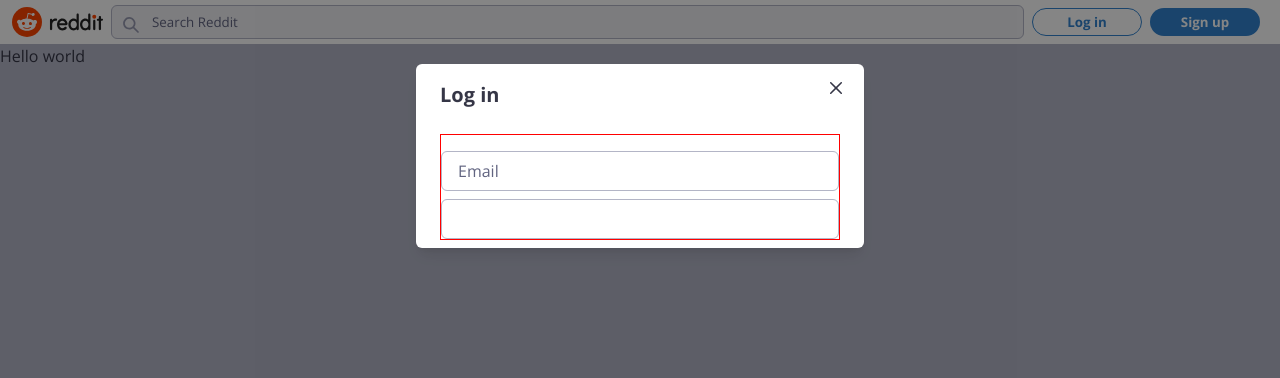
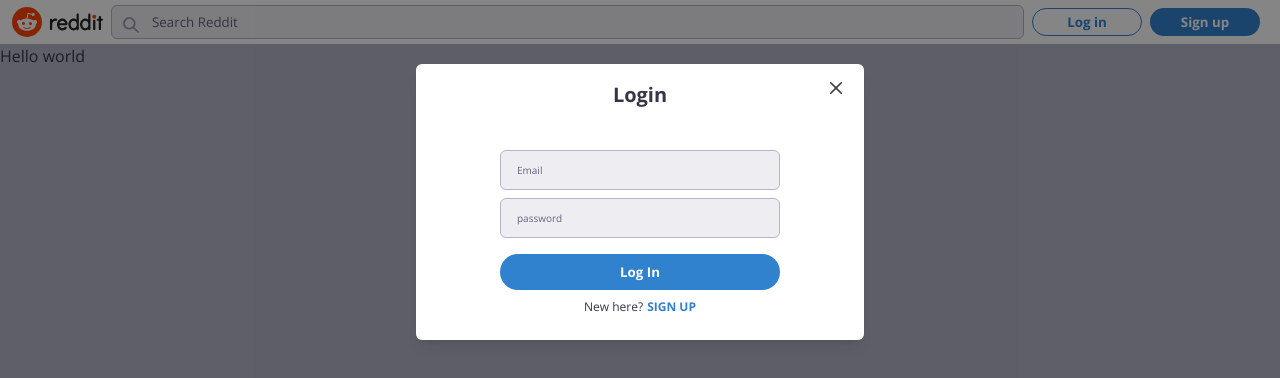
Before and after one commit to KevinMCruzP/Reddit_Clone-Nextjs-Firebase, a Next.js app: page / in a window 1280 px wide. Both pictures are taken after a click on the button "Log in". Shown: the top 378 px of the page. Built offline with nearby package versions, Linux system fonts and the light colour scheme.

Commit message:
style:  Login Modal Content

```diff
--- a/src/components/Modal/Auth/AuthModal.tsx
+++ b/src/components/Modal/Auth/AuthModal.tsx
@@ -22,8 +22,8 @@
     <Modal isOpen={modalState.open} onClose={handleClose}>
       <ModalOverlay />
       <ModalContent>
-        <ModalHeader>
-          {modalState.view === "login" && "Log in"}
+        <ModalHeader textAlign="center">
+          {modalState.view === "login" && "Login"}
           {modalState.view === "signup" && "Sign up"}
           {modalState.view === "resetPassword" && "Reset password"}
         </ModalHeader>
@@ -33,14 +33,9 @@
           flexDir="column"
           alignItems="center"
           justifyContent="center"
+          pb={6}
         >
-          <Flex
-            direction="column"
-            align="center"
-            justify="center"
-            w="70"
-            border="1px solid red"
-          >
+          <Flex direction="column" align="center" justify="center" w="70%">
             {/* <OAuthButtons /> */}
             <AuthInputs />
             {/* <ResetPassword /> */}
--- a/src/components/Modal/Auth/Login.tsx
+++ b/src/components/Modal/Auth/Login.tsx
@@ -1,22 +1,83 @@
-import { Input } from "@chakra-ui/react";
-import { useState } from "react";
+import { authModalState } from "@/src/atoms/authModalAtom";
+import { Button, Flex, Input, Text } from "@chakra-ui/react";
+import React, { useState } from "react";
+import { useSetRecoilState } from "recoil";
 
 export default function Login() {
+  const setAuthModalState = useSetRecoilState(authModalState);
   const [loginForm, setLoginForm] = useState({
     email: "",
     password: "",
   });
 
+  //Firebase logic
+  const onSubmit = () => {};
+
+  const onChange = (event: React.ChangeEvent<HTMLInputElement>) => {
+    setLoginForm((prev) => ({
+      ...prev,
+      [event.target.name]: event.target.value,
+    }));
+  };
+
   return (
-    <form>
+    <form onSubmit={onSubmit}>
       <Input
         type="email"
         name="email"
+        placeholder="Email"
         mb={2}
-        placeholder="Email"
-        onChange={() => {}}
+        onChange={onChange}
+        fontSize="10px"
+        _placeholder={{ color: "gray.500" }}
+        _hover={{
+          bg: "white",
+          border: "1px solid blue.500",
+        }}
+        _focus={{
+          outline: "none",
+          bg: "white",
+          border: "1px solid blue.500",
+        }}
+        bg="gray.50"
+        required
       />
-      <Input type="password" />
+      <Input
+        type="password"
+        placeholder="password"
+        name="password"
+        onChange={onChange}
+        mb={2}
+        fontSize="10px"
+        _placeholder={{ color: "gray.500" }}
+        _hover={{
+          bg: "white",
+          border: "1px solid blue.500",
+        }}
+        _focus={{
+          outline: "none",
+          bg: "white",
+          border: "1px solid blue.500",
+        }}
+        bg="gray.50"
+        required
+      />
+      <Button type="submit" width="100%" height="36px" mb={2} mt={2}>
+        Log In
+      </Button>
+      <Flex fontSize="9pt" justifyContent="center">
+        <Text mr={1}>New here?</Text>
+        <Text
+          color="blue.500"
+          fontWeight={700}
+          cursor="pointer"
+          onClick={() =>
+            setAuthModalState((prev) => ({ ...prev, view: "signup" }))
+          }
+        >
+          SIGN UP
+        </Text>
+      </Flex>
     </form>
   );
 }
```
